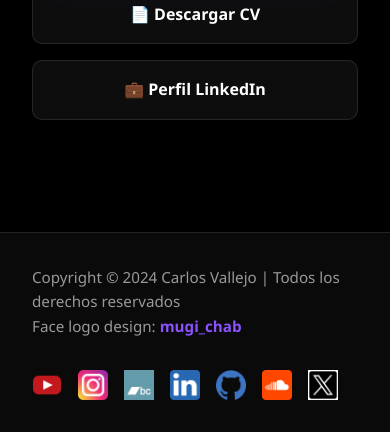
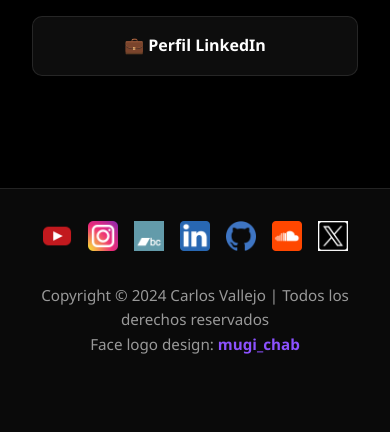
Before and after one commit to cdvallejo/web-con-django-portfolio, a Django app: page /bio in a window 390 px wide. Shown: the part 2680-3112 px from the top of the page. After the commit the page ends 3034 px from the top, so only its background shows below. Run offline with Django 4.2, Linux system fonts and the light colour scheme.

Commit message:
cambios menores footer

```diff
--- a/static/css/styles.css
+++ b/static/css/styles.css
@@ -1247,7 +1247,7 @@ footer {
   }
 
   .header-social {
-    order: 3;
+    display: none;
   }
 }
 
@@ -1293,4 +1293,17 @@ footer {
     width: 28px;
     height: 28px;
   }
+
+  .footer-content {
+    flex-direction: column;
+    text-align: center;
+  }
+
+  .copyright {
+    order: 2;
+  }
+
+  .footer-social {
+    order: 1;
+  }
 }
```
